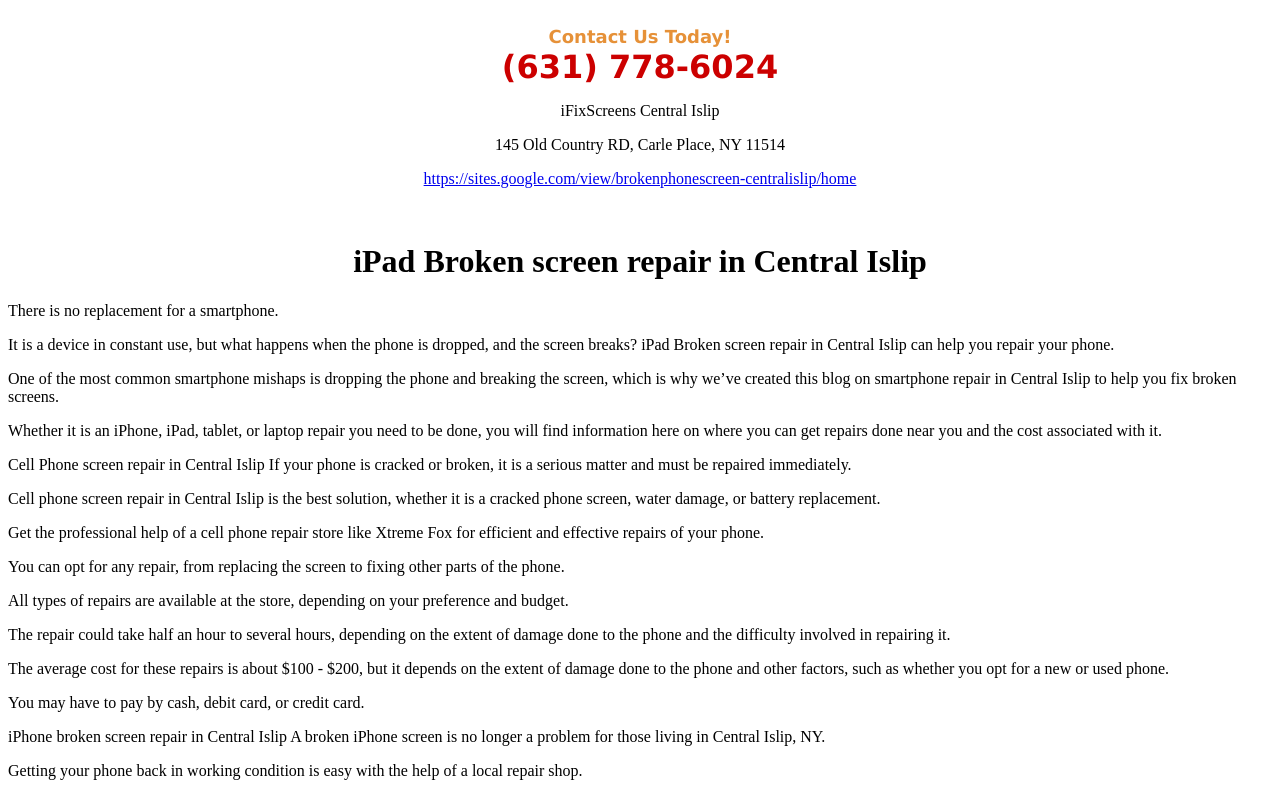
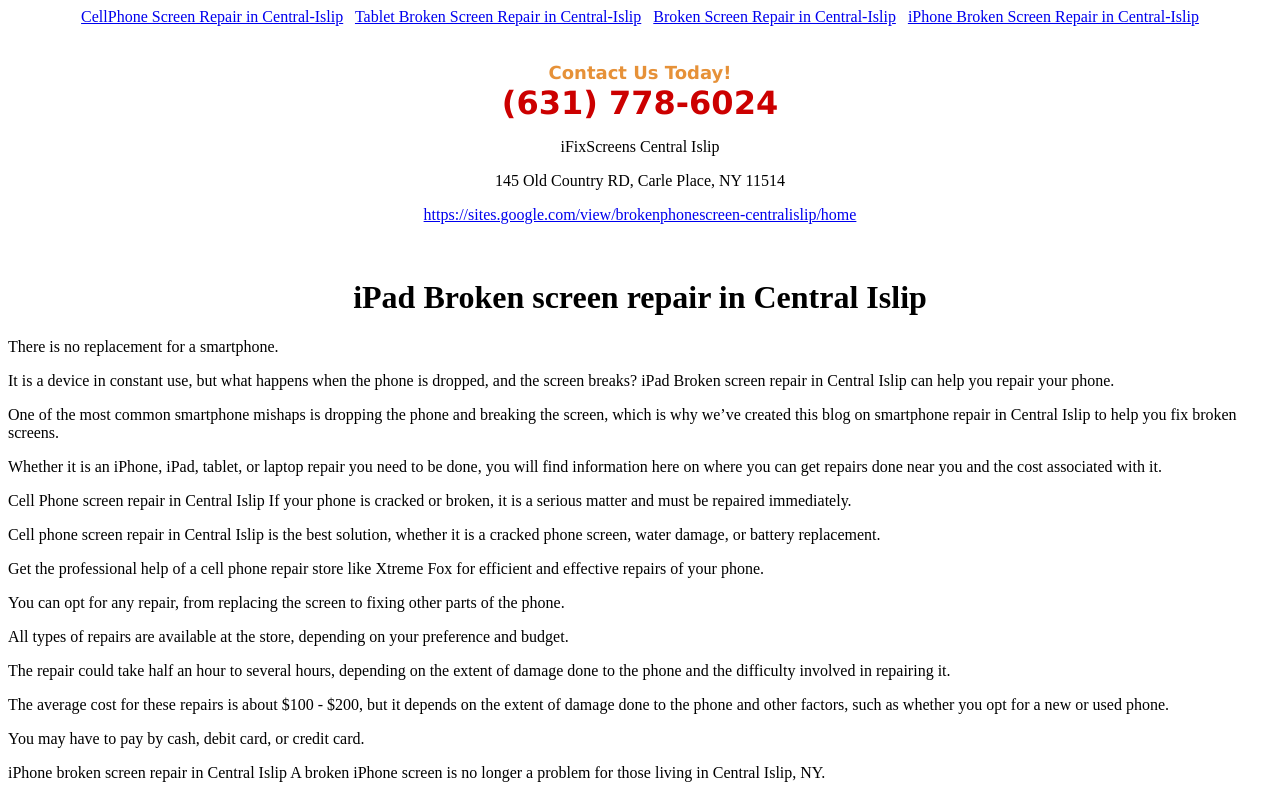
Before and after one commit to iFix786/Broken-Screen-Repair-In-Central-Islip, a plain HTML site: page iPadBrokenscreenrepairinCentralIslip.html in a window 1280 px wide. Shown: the top 793 px of the page. Drawn offline with Linux system fonts and the light colour scheme.

Commit message:
Update iPadBrokenscreenrepairinCentralIslip.html

```diff
--- a/iPadBrokenscreenrepairinCentralIslip.html
+++ b/iPadBrokenscreenrepairinCentralIslip.html
@@ -1,4 +1,15 @@
-<!DOCTYPE html><html><body><div class="sites-embed-align-center-wrapping-off"><div class="sites-embed-border-on sites-embed sites-embed-full-width" style="width:100%;"><div class="sites-embed-content sites-embed-type-text"><div class="sites-embed-content-textbox"><div dir="ltr"><div style="text-align:center"><br><span style="color:rgb(230,145,56)"><b><font size="4"><span style="font-family:verdana,sans-serif">Contact Us Today!</span></font></b></span><br><span style="color:rgb(204,0,0)"><b><font size="6"><span style="font-family:verdana,sans-serif">(631) 778-6024</span></font></b></span><br><p>iFixScreens Central Islip</p><p>145 Old Country RD, Carle Place, NY 11514</p><p><a href="https://sites.google.com/view/brokenphonescreen-centralislip/home" target="_blank">https://sites.google.com/view/brokenphonescreen-centralislip/home</a></p><br></div></div></div></div></div></div><center><h1>iPad Broken screen repair in Central Islip</h1></center>There is no replacement for a smartphone. <p>It is a device in constant use, but what happens when the phone is dropped, and the screen breaks? iPad Broken screen repair in Central Islip can help you repair your phone.
+<!DOCTYPE html><html><body>
+  <div style="text-align: center;">
+        <a href="./CellPhonescreenrepairinCentralIslip.html">CellPhone Screen Repair in Central-Islip</a>&nbsp&nbsp
+        <a href="./TabletBrokenscreenrepairinCentralIslip.html">Tablet Broken Screen Repair in Central-Islip</a>&nbsp&nbsp
+
+<a href="./index.html">Broken Screen Repair in Central-Islip</a>&nbsp&nbsp
+        <a href="./iPhonebrokenscreenrepairinCentralIslip.html">iPhone Broken Screen Repair in Central-Islip</a>
+    </div><br/>
+
+
+
+  <div class="sites-embed-align-center-wrapping-off"><div class="sites-embed-border-on sites-embed sites-embed-full-width" style="width:100%;"><div class="sites-embed-content sites-embed-type-text"><div class="sites-embed-content-textbox"><div dir="ltr"><div style="text-align:center"><br><span style="color:rgb(230,145,56)"><b><font size="4"><span style="font-family:verdana,sans-serif">Contact Us Today!</span></font></b></span><br><span style="color:rgb(204,0,0)"><b><font size="6"><span style="font-family:verdana,sans-serif">(631) 778-6024</span></font></b></span><br><p>iFixScreens Central Islip</p><p>145 Old Country RD, Carle Place, NY 11514</p><p><a href="https://sites.google.com/view/brokenphonescreen-centralislip/home" target="_blank">https://sites.google.com/view/brokenphonescreen-centralislip/home</a></p><br></div></div></div></div></div></div><center><h1>iPad Broken screen repair in Central Islip</h1></center>There is no replacement for a smartphone. <p>It is a device in constant use, but what happens when the phone is dropped, and the screen breaks? iPad Broken screen repair in Central Islip can help you repair your phone.
 <p>
 
 One of the most common smartphone mishaps is dropping the phone and breaking the screen, which is why we’ve created this blog on smartphone repair in Central Islip to help you fix broken screens. <p>Whether it is an iPhone, iPad, tablet, or laptop repair you need to be done, you will find information here on where you can get repairs done near you and the cost associated with it.
```
